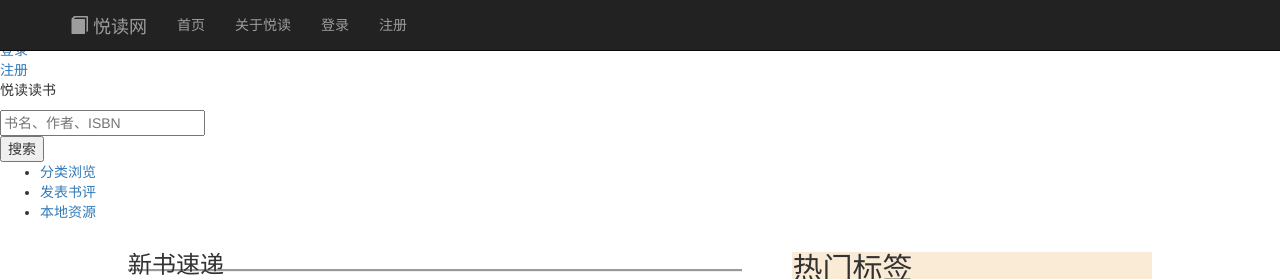
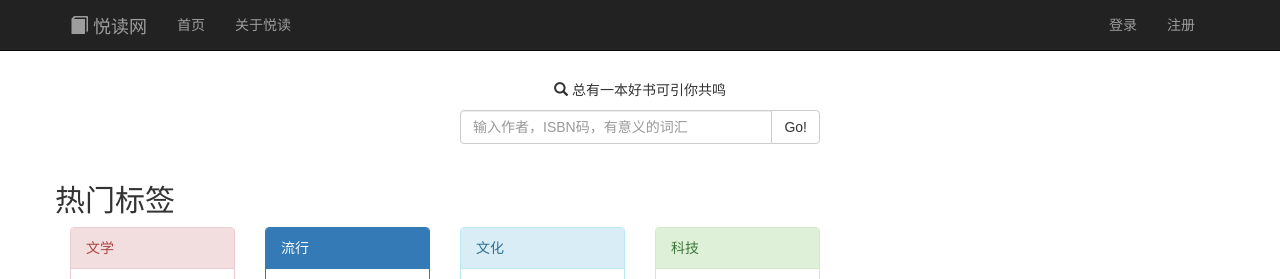
Before and after one commit to YJGit/Reading-website, a Django app: page / in a window 1280 px wide. Shown: the top 279 px of the page. Run offline with Django 3.2, Linux system fonts and the light colour scheme; data comes from the database, SQL or seed files in the repository; some libraries are stand-ins or nearby versions.

Commit message:
modifying the home page with boostrap

```diff
--- a/books/urls.py
+++ b/books/urls.py
@@ -3,6 +3,7 @@ from . import views
 
 urlpatterns = [
     url(r'^$', views.home, name='home'),
+    url(r'^about/$', views.about, name='home'),
     url(r'^25/$', views.top25, name='top25'),
     url(r'^(?P<book_id>\d+)/$', views.detail, name='detail'),
     url(r'^register/$', views.register, name='register'),
--- a/books/views.py
+++ b/books/views.py
@@ -15,6 +15,9 @@ def home(request):
     for id in range(1, 11):
         book_list.append(book.objects.get(book_id = id))
     return render(request,  'home.html', {'book_list': book_list, 'title': 'book_website',})
+
+def about(request):
+    return render(request, 'about.html', {})
 
 def top25(request):
     book_list = []
--- a/static/css/base.css
+++ b/static/css/base.css
@@ -1,187 +1,29 @@
-#out{
-    float: right;
+*{
+  padding: 0px;
+  margin: 0px;
+  font-family: "Arial", "Microsoft YaHei", "黑体", "宋体", sans-serif;
+}
+a{
+  text-decoration: none;
+  cursor: pointer;
+}
+ul, ol{
+  list-style-type: none;
+}
+.out, .in{
+  float: right;
+}
+@media all and (max-width: 767px){
+  .out, .in{
+    float :left;
+  }
 }
 
-.index{
-    width: 100%;
-    height: 24px;
-    background-color: #545652;
-    margin-top: -8px;
-    margin-left: -7px;
-    margin-right: -3px;
-    min-width: 950px;
-}
-.wrap{
-    width: 100%;
-    height: 135px;
-    min-width: 950px;
-    margin-left: -7px;
-    margin-right: -3px;
-    background-color: #e9e9e0;
-}
-.wrap_up{
-    background-color: #e9e9e2;
-    width: 100%;
-    height: 80px;
-}
-.wrap_down{
-    background-color: #e9e9e2;
-    width: 100%;
-    height: 50px;
-    border:1px solid #FFF;
-    border-top-style:groove;
-    border-bottom-style: hidden;
-    border-left-style: hidden;
-    border-right-style: hidden;
-    margin-top: 5px;
-}
-.login_register, .logout_account{
-    line-height: 20px;
-}
-.login, .logout{
-    float:right;
-    padding: 0 12px;
-}
-#specialword{
-    font-size: 42px;
-    line-height: 0;
-    font-family:Arial,Helvetica,sans-serif;
-    color:brown;
-    float:right;
-    margin-right: 10%;
-}
-.register, .account{
-    float:right;
-    padding: 0 12px;
-}
-.user-profile{
-    height: 20px;
-    width: 20px;
-    border-radius: 10px;
-    border: 2px solid white;
-    float: right;
-}
-.items{
-    line-height: 20px;
-}
-.douban{
-    float:left;
-    padding: 0 12px;
-}
-.reader{
-    float:left;
-    padding: 0 12px;
-}
-a:link{
-    color: #d5d5d5;
-    text-decoration: none;
-}
-a:visited{
-    color: #d5d5d5;
-    text-decoration: none;
-}
-a:hover{
-    color: floralwhite;
-    text-decoration: none;
-}
-a:active{
-    color: #d5d5d5;
-    text-decoration: none;
-}
-.logo{
-    height: 100%;
-    width: 30%;
-    float:left;
-}
-.search{
-    height: 100%;
-    width: 70%;
-    float:left;
-}
-.inp{
-    height: 100%;
-    width: 80%;
-    float:left;
-}
-.inp-btn{
-    height: 100%;
-    width: 20%;
-    float:left;
-}
-.inp input {
-    height: 30px;
-    width:100%;
-    margin-top: 4%;
-}
-.inp-btn input {
-    background-color: aqua;
-    border: none;
-    width: 50px;
-    height: 36px;
-    margin-top: 15.5%;
-    margin-left: 4px;
-    font-size: 13px;
-    color: burlywood;
-}
-fieldset{
-    border: none;
-    height: 80%;
-    width: 97%;
+.search-bar{
+  margin-top: 80px;
+  margin-bottom: 20px;
 }
 
-#choose_item{
-    height: 100%;
-    width: 100%;
+.search-bar .search-intro{
+  text-align: center;
 }
-
-#cla{
-    float:left;
-    height: 100%;
-    width: 10%;
-    list-style: none;
-    margin-left: 15%;
-}
-#classify:visited,
-#classify:hover,
-#classify:active,
-#classify:link{
-    color: #614e3c;
-    float:left;
-    height: 100%;
-    width: 100%;
-    list-style: none;
-}
-
-#rem{
-    float:left;
-    height: 100%;
-    width: 10%;
-    list-style: none;
-}
-#remark:visited,
-#remark:hover,
-#remark:active,
-#remark:link{
-    color: #614e3c;
-    float:left;
-    height: 100%;
-    width: 100%;
-    list-style: none;
-}
-
-#res{
-    float:left;
-    height: 100%;
-    width: 10%;
-    list-style: none;
-}
-#resource:visited,
-#resource:hover,
-#resource:active,
-#resource:link{
-    color: #614e3c;
-    float:left;
-    height: 100%;
-    width: 100%;
-    list-style: none;
-}
--- a/static/css/home.css
+++ b/static/css/home.css
@@ -1,72 +1,14 @@
-.content{
-    height: 470px;
-    width: 80%;
-    margin-left: 10%;
+.post-title{
+  text-align: center;
+  margin-bottom: 20px;
+  border: 5px groove saddlebrown;
+  margin-left
 }
-.article{
-    height: 100%;
-    width: 60%;
-    float: left;
+
+.post-title a{
+  display: block;
 }
-.aside{
-    height: 100%;
-    width: 40%;
-    float: left;
+.post-title .cover{
+  height: 200px;
+  width: 150px;
 }
-.aside .aside_wrap{
-    background-color: antiquewhite;
-    margin-left: 50px;
-}
-.post-title{
-    height: 200px;
-    width: 19%;
-    background-color: bisque;
-    float: left;
-    margin-top: 10px;
-    margin-bottom: 10px;
-    margin-left: 3px;
-    margin-right: 3px;
-}
-.newbook{
-    border-bottom-style: groove;
-    height: 20px;
-    padding-bottom: 3px;
-}
-.cover{
-    height: 160px;
-    width: 100%;
-}
-.bookname{
-    height: 20px;
-    width: 100%;
-}
-.author{
-    height: 20px;
-    width: 100%;
-}
-a img{
-    height: 160px;
-    width: 100%;
-}
-.headline{
-    padding-bottom: 3px;
-    border-bottom-style: groove;
-    height: 30px;
-}
-.label{
-    height: 60px;
-    width: 100%;
-    margin-left: 10px;
-}
-.alabel{
-    height: 25px;
-    width: 18%;
-    margin: 1px 2px 1px 4px;
-    float: left;
-}
-.alabel a{
-    color:brown;
-}
-.book_title{
-    color: #000;
-}
--- a/templates/base.html
+++ b/templates/base.html
@@ -9,15 +9,16 @@
     <title>{% block title %}{% endblock %}</title>
     <link rel="stylesheet" href="https://maxcdn.bootstrapcdn.com/bootstrap/3.3.6/css/bootstrap.min.css"/>
     <link rel="stylesheet" href="https://maxcdn.bootstrapcdn.com/font-awesome/4.3.0/css/font-awesome.min.css"/>
-    <link ref="stylesheet" href="{% static 'css/base.css' %}"/>
+    <link rel="stylesheet" href="{% static 'css/base.css' %}"/>
     <!-- This block is for other stylesheet -->
     {% block css_link %}{% endblock %}
 </head>
 <body>
+  <!-- This is the navigation bar fixed at the top -->
   <nav class="navbar navbar-inverse navbar-fixed-top" role="navigation">
     <div class="container">
       <div class="navbar-header">
-        <a class="navbar-brand" href="http://glyphicons.com/"><span class="glyphicon glyphicon-book" aria-hidden="true"></span>&nbsp;悦读网</a>
+        <a class="navbar-brand" href="/"><span class="glyphicon glyphicon-book" aria-hidden="true"></span>&nbsp;悦读网</a>
           <button type="button" class="navbar-toggle" data-toggle="collapse" data-target="#nav-item">
             <span class="icon-bar"></span>
             <span class="icon-bar"></span>
@@ -26,67 +27,47 @@
       </div>
       <div class="collapse navbar-collapse" id="nav-item">
         <ul class="nav navbar-nav common">
-          <li><a href='/'>首页</a></li>
-          <li><a href=''>关于悦读</a></li>
+          <li><a href="/">首页</a></li>
+          <li><a href='/about/'>关于悦读</a></li>
         </ul>
-        <ul class="nav navbar-nav" id="out">
-          <li><a href=''>登录</a></li>
-          <li><a href=''>注册</a></li>
+        {% if user.is_authenticated %}
+        <ul class="nav navbar-nav in">
+          <li><a href="/account/{{ user.username }}">我的悦读</a></li>
+          <li><a href="/logout/">退出登录</a></li>
         </ul>
-      </div>
-    </div>
-  </nav>
-    <div class = "index">
-        <div class = "items">
-            <div><a href="https://www.baidu.com/" class="douban">悦读</a></div>
-            <div><a href="https://www.baidu.com/" class="reader">读书</a></div>
-        </div>
-        {% if user.is_authenticated %}
-        <div class = "logout_account">
-            <div><a href="/logout/" class="logout">退出登录</a></div>
-            <div><a href="/account/{{ user.username }}" class="account">{{ user.username }}的账户设置</a></div>
-        </div>
         {% block user_img_block %}
         {% load user_img %}
         {% get_user_img user %}
         {% endblock %}
         {% else %}
-        <div class = "login_register">
-            <div><a href="/login/" class="login">登录</a></div>
-            <div><a href="/register/" class="register">注册</a></div>
-        </div>
+        <ul class="nav navbar-nav out">
+          <li><a href="/login/">登录</a></li>
+          <li><a href="/register/">注册</a></li>
+        </ul>
         {% endif %}
       </div>
+    </div>
+  </nav>
+<!-- This is the search bar -->
 {% block search %}
-<div class = "wrap">
-    <div class = "wrap_up">
-        <div class = "logo">
-            <p id = "specialword" >悦读读书</p>
+  <div class="container search-bar">
+    <div class="row">
+      <div class="col-xs-10 col-xs-offset-1 col-md-6 col-md-offset-3 col-lg-4 col-lg-offset-4">
+        <div class="search-intro">
+          <p><span class="glyphicon glyphicon-search icon" aria-hidden="true"></span>&nbsp;总有一本好书可引你共鸣</p>
         </div>
-        <div class = "search">
-          <fieldset>
-            <div class="inp">
-              <input id="inp-query" name="search_text" size="22" maxlength="60" value="" placeholder="书名、作者、ISBN" autocomplete="off" dir="ltr">
-            </div>
-            <div class="inp-btn">
-              <input type="submit" value="搜索">
-            </div>
-            <!--<input type="hidden" name="cat" value="1001">-->
-          </fieldset>
+        <div class="input-group">
+          <input type="text" class="form-control" placeholder="输入作者，ISBN码，有意义的词汇">
+           <span class="input-group-btn">
+            <button class="btn btn-default" type="button">Go!</button>
+          </span>
         </div>
       </div>
-    <div class = "wrap_down">
-        <ul id = 'choose_item'>
-            <li id = 'cla'><a id = 'classify' href="https://www.baidu.com">分类浏览</a></li>
-            <li id = 'rem'><a id = 'remark' href="https://www.baidu.com">发表书评</a></li>
-            <li id = 'res'><a id = 'resource' href="https://www.baidu.com">本地资源</a></li>
-        </ul>
     </div>
   </div>
 {% endblock %}
-<div>
-    {% block content %}{% endblock %}
-</div>
+{% block content %}
+{% endblock %}
 <script src="https://code.jquery.com/jquery-1.12.4.min.js"></script>
 <script src="https://maxcdn.bootstrapcdn.com/bootstrap/3.3.6/js/bootstrap.min.js"></script>
 {% block js_link %}
--- a/templates/home.html
+++ b/templates/home.html
@@ -11,78 +11,83 @@
 {% endblock %}
 
 {% block content %}
-
-<div class = 'content'>
-    <div class = 'article'>
-        <div class='newbook'>
-            <h3>新书速递</h3>
+<div class='container content'>
+  <div class='laber row'>
+    <h2 class="laber-head">热门标签</h2>
+    <div class='literary col-xs-2'>
+       <div class="panel panel-danger">
+          <div class="panel-heading">文学</div>
+          <ul class="list-group">
+            <li class="list-group-item"><a href = "{% url 'laber' laber_title='小说' %}">小说</a></li>
+            <li class="list-group-item"><a href = "{% url 'laber' laber_title='随笔' %}">随笔</a></li>
+            <li class="list-group-item"><a href = "{% url 'laber' laber_title='日本文学' %}">日本文学</a></li>
+            <li class="list-group-item"><a href = "{% url 'laber' laber_title='散文' %}">散文</a></li>
+            <li class="list-group-item"><a href = "{% url 'laber' laber_title='童话' %}">童话</a></li>
+            <li class="list-group-item"><a href = "{% url 'laber' laber_title='诗歌' %}">诗歌</a></li>
+            <li class="list-group-item"><a href = "{% url 'laber' laber_title='名著' %}">名著</a></li>
+            <li class="list-group-item"><a href = "{% url 'laber' laber_title='港台' %}">港台</a></li>
+          </ul>
       </div>
+    </div>
+    <div class='popular col-xs-2'>
+      <div class="panel panel-primary">
+        <div class="panel-heading">流行</div>
+        <ul class="list-group">
+          <li class="list-group-item"><a href = "{% url 'laber' laber_title='漫画' %}">漫画</a></li>
+          <li class="list-group-item"><a href = "{% url 'laber' laber_title='绘本' %}">绘本</a></li>
+          <li class="list-group-item"><a href = "{% url 'laber' laber_title='推理' %}">推理</a></li>
+          <li class="list-group-item"><a href = "{% url 'laber' laber_title='青春' %}">青春</a></li>
+          <li class="list-group-item"><a href = "{% url 'laber' laber_title='言情' %}">言情</a></li>
+          <li class="list-group-item"><a href = "{% url 'laber' laber_title='科幻' %}">科幻</a></li>
+          <li class="list-group-item"><a href = "{% url 'laber' laber_title='武侠' %}">武侠</a></li>
+          <li class="list-group-item"><a href = "{% url 'laber' laber_title='奇幻' %}">奇幻</a></li>
+        </ul>
+      </div>
+    </div>
+    <div class='culture col-xs-2'>
+      <div class="panel panel-info">
+        <div class="panel-heading">文化</div>
+        <ul class="list-group">
+          <li class="list-group-item"><a href = "{% url 'laber' laber_title='历史' %}">历史</a></li>
+          <li class="list-group-item"><a href = "{% url 'laber' laber_title='哲学' %}">哲学</a></li>
+          <li class="list-group-item"><a href = "{% url 'laber' laber_title='传记' %}">传记</a></li>
+          <li class="list-group-item"><a href = "{% url 'laber' laber_title='设计' %}">设计</a></li>
+          <li class="list-group-item"><a href = "{% url 'laber' laber_title='建筑' %}">建筑</a></li>
+          <li class="list-group-item"><a href = "{% url 'laber' laber_title='电影' %}">电影</a></li>
+          <li class="list-group-item"><a href = "{% url 'laber' laber_title='回忆录' %}">回忆录</a></li>
+          <li class="list-group-item"><a href = "{% url 'laber' laber_title='音乐' %}">音乐</a></li>
+        </ul>
+      </div>
+    </div>
+    <div class='technology col-xs-2'>
+       <div class="panel panel-success">
+          <div class="panel-heading">科技</div>
+          <ul class="list-group">
+            <li class="list-group-item"><a href = "{% url 'laber' laber_title='科普' %}">科普</a></li>
+            <li class="list-group-item"><a href = "{% url 'laber' laber_title='互联网' %}">互联网</a></li>
+            <li class="list-group-item"><a href = "{% url 'laber' laber_title='编程' %}">编程</a></li>
+            <li class="list-group-item"><a href = "{% url 'laber' laber_title='交互设计' %}">交互设计</a></li>
+            <li class="list-group-item"><a href = "{% url 'laber' laber_title='算法' %}">算法</a></li>
+            <li class="list-group-item"><a href = "{% url 'laber' laber_title='通信' %}">通信</a></li>
+            <li class="list-group-item"><a href = "{% url 'laber' laber_title='神经网络' %}">神经网络</a></li>
+            <li class="list-group-item"><a href = "{% url 'laber' laber_title='机器学习' %}">机器学习</a></li>
+          </ul>
+       </div>
+    </div>
+  </div>
+  <div class='row famous-book-section'>
+    <h2>最受欢迎图书榜</h2>
       {% for book in book_list %}
-            <div class="post-title">
-                <div class = 'cover'>
+      <div class="post-title col-xs-2 col-xs-offset-1">
         <a href="{% url 'detail' book_id=book.book_id %}">
-                        <img src={{book.cover_url}}>
+          <img class="cover" src={{book.cover_url}}>
         </a>
-                </div>
-                <div class = 'bookname'>
         <a href="{% url 'detail' book_id=book.book_id %}">
-                        <span class="book_title">{{book.title}}</span>
+          {{book.title}}
         </a>
-                </div>
-                <div class = 'author'>{{book.author}}</div>
+        <p class='author'>{{book.author}}</p>
       </div>
       {% endfor %}
   </div>
-    <div class = 'aside'>
-        <div class = "aside_wrap">
-            <div class='headline'>
-                <h2>热门标签</h2>
-            </div>
-            <p>文学</p>
-            <div class = 'label'>
-                <div class = 'alabel'><a href = "{% url 'laber' laber_title='小说' %}">小说</a></div>
-                <div class = 'alabel'><a href = "{% url 'laber' laber_title='随笔' %}">随笔</a></div>
-                <div class = 'alabel'><a href = "{% url 'laber' laber_title='日本文学' %}">日本文学</a></div>
-                <div class = 'alabel'><a href = "{% url 'laber' laber_title='散文' %}">散文</a></div>
-                <div class = 'alabel'><a href = "{% url 'laber' laber_title='童话' %}">童话</a></div>
-                <div class = 'alabel'><a href = "{% url 'laber' laber_title='诗歌' %}">诗歌</a></div>
-                <div class = 'alabel'><a href = "{% url 'laber' laber_title='名著' %}">名著</a></div>
-                <div class = 'alabel'><a href = "{% url 'laber' laber_title='港台' %}">港台</a></div>
-            </div>
-            <p>流行</p>
-            <div class = 'label'>
-                <div class = 'alabel'><a href = "{% url 'laber' laber_title='漫画' %}">漫画</a></div>
-                <div class = 'alabel'><a href = "{% url 'laber' laber_title='绘本' %}">绘本</a></div>
-                <div class = 'alabel'><a href = "{% url 'laber' laber_title='推理' %}">推理</a></div>
-                <div class = 'alabel'><a href = "{% url 'laber' laber_title='青春' %}">青春</a></div>
-                <div class = 'alabel'><a href = "{% url 'laber' laber_title='言情' %}">言情</a></div>
-                <div class = 'alabel'><a href = "{% url 'laber' laber_title='科幻' %}">科幻</a></div>
-                <div class = 'alabel'><a href = "{% url 'laber' laber_title='武侠' %}">武侠</a></div>
-                <div class = 'alabel'><a href = "{% url 'laber' laber_title='奇幻' %}">奇幻</a></div>
-            </div>
-            <p>文化</p>
-            <div class = 'label'>
-                <div class = 'alabel'><a href = "{% url 'laber' laber_title='历史' %}">历史</a></div>
-                <div class = 'alabel'><a href = "{% url 'laber' laber_title='哲学' %}">哲学</a></div>
-                <div class = 'alabel'><a href = "{% url 'laber' laber_title='传记' %}">传记</a></div>
-                <div class = 'alabel'><a href = "{% url 'laber' laber_title='设计' %}">设计</a></div>
-                <div class = 'alabel'><a href = "{% url 'laber' laber_title='建筑' %}">建筑</a></div>
-                <div class = 'alabel'><a href = "{% url 'laber' laber_title='电影' %}">电影</a></div>
-                <div class = 'alabel'><a href = "{% url 'laber' laber_title='回忆录' %}">回忆录</a></div>
-                <div class = 'alabel'><a href = "{% url 'laber' laber_title='音乐' %}">音乐</a></div>
-            </div>
-            <p>科技</p>
-            <div class = 'label'>
-                <div class = 'alabel'><a href = "{% url 'laber' laber_title='科普' %}">科普</a></div>
-                <div class = 'alabel'><a href = "{% url 'laber' laber_title='互联网' %}">互联网</a></div>
-                <div class = 'alabel'><a href = "{% url 'laber' laber_title='编程' %}">编程</a></div>
-                <div class = 'alabel'><a href = "{% url 'laber' laber_title='交互设计' %}">交互设计</a></div>
-                <div class = 'alabel'><a href = "{% url 'laber' laber_title='算法' %}">算法</a></div>
-                <div class = 'alabel'><a href = "{% url 'laber' laber_title='通信' %}">通信</a></div>
-                <div class = 'alabel'><a href = "{% url 'laber' laber_title='神经网络' %}">神经网络</a></div>
-                <div class = 'alabel'><a href = "{% url 'laber' laber_title='机器学习' %}">机器学习</a></div>
-            </div>
-        </div>
-    </div>
 </div>
 {% endblock %}
```
Also changed, not shown: static/css/about.css (added, +7 -0 lines), templates/about.html (added, +21 -0 lines). Lines whose indentation alone changed are shown as unchanged.
